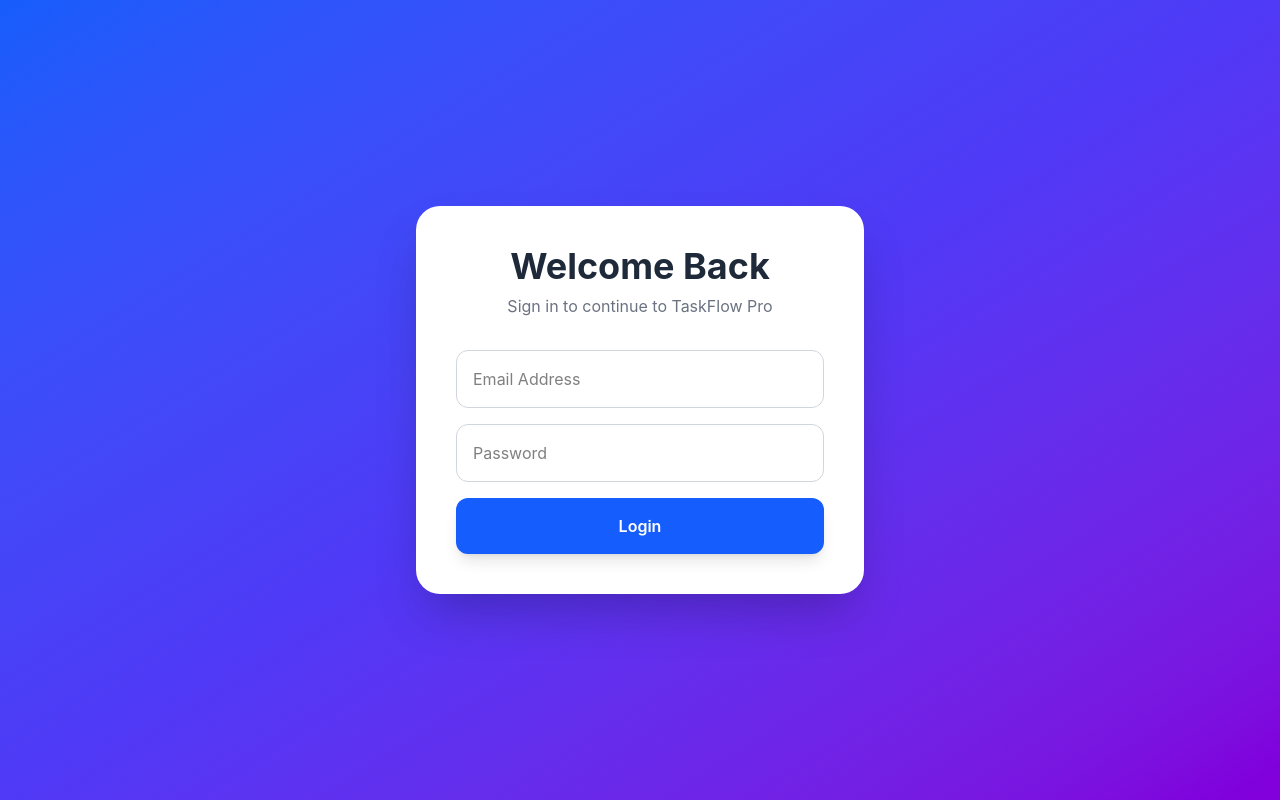
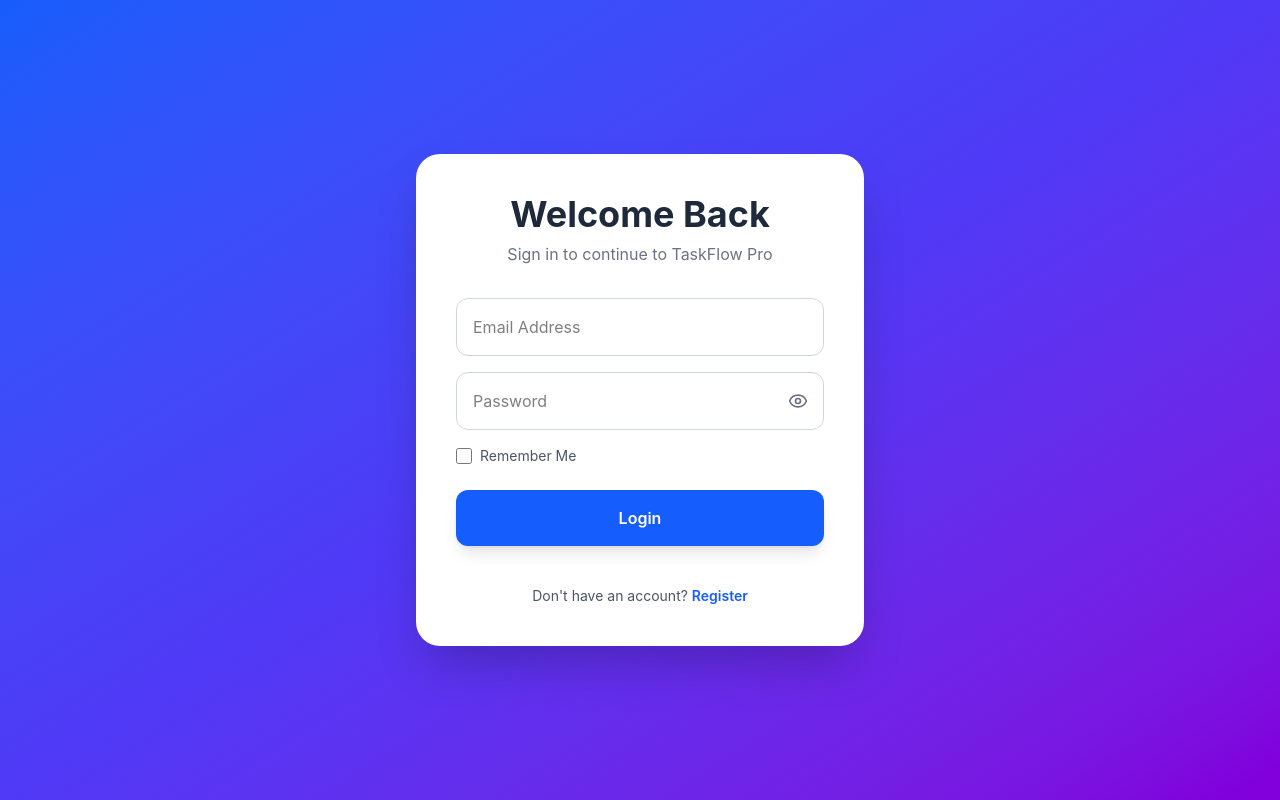
Before and after one commit to KXRMX23/taskflow-pro, a React (Vite) app in the folder client/: page / in a window 1280 px wide. Built offline with nearby package versions, Linux system fonts and the light colour scheme.

Commit message:
Phase 36 - Professional Login UI

```diff
--- a/client/src/pages/Login.jsx
+++ b/client/src/pages/Login.jsx
@@ -1,6 +1,7 @@
 import { useState } from "react";
 import { useNavigate } from "react-router-dom";
 import API from "../services/api";
+import { Eye, EyeOff } from "lucide-react";
 
 function Login() {
   const navigate = useNavigate();
@@ -11,6 +12,9 @@
   });
 
   const [error, setError] = useState("");
+  const [showPassword, setShowPassword] = useState(false);
+  const [loading, setLoading] = useState(false);
+  const {rememberMe, setRememberMe} = useState(false);
 
   const handleChange = (e) => {
     setFormData({
@@ -22,6 +26,8 @@
    const handleSubmit = async (e) => {
   e.preventDefault();
 
+  setLoading(true);
+
   try {
     const response = await API.post("/auth/login", formData);
 
@@ -30,6 +36,8 @@
     navigate("/dashboard");
   } catch (err) {
     setError(err.response?.data?.message || "Login failed");
+  } finally {
+    setLoading(false);
   }
 };
 
@@ -62,22 +70,57 @@
   className="w-full p-4 border rounded-xl border-gray-300 focus:ring-4 focus:ring-blue-300 focus:border-blue-500 outline-none transition"
 />
 
+  <div className="relative">
   <input
-  type="password"
+    type={showPassword ? "text" : "password"}
     name="password"
     placeholder="Password"
     value={formData.password}
     onChange={handleChange}
-  className="w-full p-4 border rounded-xl border-gray-300 focus:ring-4 focus:ring-blue-300 focus:border-blue-500 outline-none transition"
+    className="w-full p-4 border rounded-xl border-gray-300 focus:ring-4 focus:ring-blue-300 focus:border-blue-500 outline-none transition pr-12"
   />
 
 
   <button
+    type="button"
+    onClick={() => setShowPassword(!showPassword)}
+    className="absolute right-4 top-1/2 -translate-y-1/2 text-gray-500"
+  >
+    {showPassword ? <EyeOff size={20} /> : <Eye size={20} />}
+  </button>
+</div>
+
+<div className="flex items-center justify-between mt-4 mb-6">
+  <label className="flex items-center gap-2 text-sm text-gray-600">
+    <input
+      type="checkbox"
+      checked={rememberMe}
+      onChange={() => setRememberMe(!rememberMe)}
+      className="w-4 h-4 accent-blue-600"
+    />
+    Remember Me
+  </label>
+</div>
+
+
+
+<button
   type="submit"
-  className="w-full bg-blue-600 hover:bg-blue-700 text-white font-semibold py-4 rounded-xl transition duration-300 shadow-lg hover:shadow-xl"
+  disabled={loading}
+  className="w-full bg-blue-600 hover:bg-blue-700 disabled:bg-blue-400 text-white font-semibold py-4 rounded-xl transition duration-300 shadow-lg hover:shadow-xl"
 >
-  Login
+  {loading ? "Logging in..." : "Login"}
 </button>
+
+<p className="text-center text-sm mt-6 text-gray-600">
+  Don't have an account?{" "}
+  <span
+    onClick={() => navigate("/register")}
+    className="text-blue-600 hover:underline cursor-pointer font-semibold"
+  >
+    Register
+  </span>
+</p>
 
       </form>
     </div>
```
Lines whose indentation alone changed are shown as unchanged.
